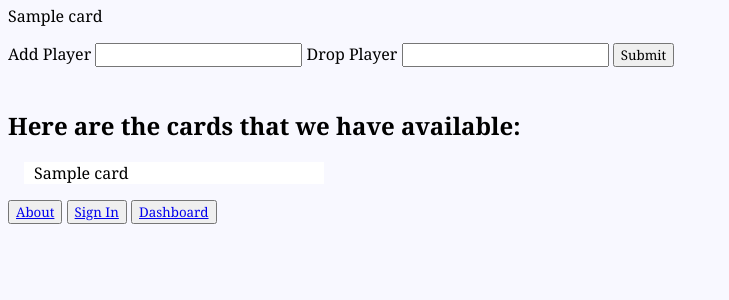
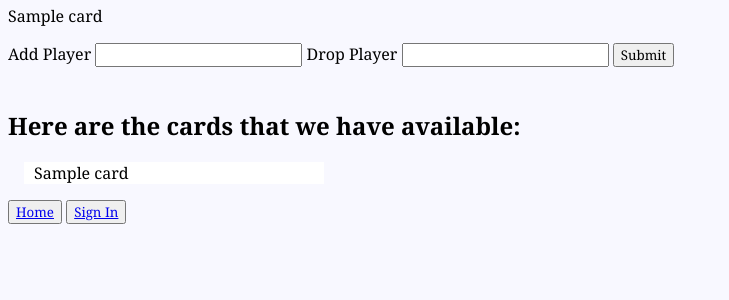
Before and after one commit to nolanjimmo/NBA-Trading-Cards, a Flask app: template templates/buy_cards.html in a window 1280 px wide. Shown: the part 275-575 px from the top of the page, without its empty margins (0-729 px from the left). Run offline with Flask 2, Linux system fonts and the light colour scheme; the template is opened without the code that fills it: most values are stand-ins (such as "Sample title", 1, 10 or a date in 2020).

Commit message:
renamed buttons at bottom of pages to be more clear for user

```diff
--- a/templates/buy_cards.html
+++ b/templates/buy_cards.html
@@ -44,8 +44,8 @@
                 <li>{{card.name}}</li>
             {%endfor%}
         </ul>
-        <button><a href="{{ url_for('about') }}">About</a></button>
+
+        <button><a href="{{ url_for('successful_sign_in') }}">Home</a></button>
         <button><a href="{{ url_for('sign_in') }}">Sign In</a></button>
-        <button><a href="{{ url_for('successful_sign_in') }}">Dashboard</a></button>
     </body>
 </html>
--- a/templates/display_cards.html
+++ b/templates/display_cards.html
@@ -16,8 +16,8 @@
                 <p>{{card.name}}, {{card.pos}}</p>
             {%endfor%}
         {%endif%}
-        <button><a href="{{ url_for('home') }}">Home</a></button>
+
+        <button><a href="{{ url_for('successful_sign_in') }}">Home</a></button>
         <button><a href="{{ url_for('sign_in') }}">Sign In</a></button>
-        <button><a href="{{ url_for('successful_sign_in') }}">Dashboard</a></button>
     </body>
 </html>
--- a/templates/trade_cards.html
+++ b/templates/trade_cards.html
@@ -36,8 +36,8 @@
             </form>
             {%endif%}
         {%endfor%}
-        <button><a href="{{ url_for('about') }}">About</a></button>
+
+        <button><a href="{{ url_for('successful_sign_in') }}">Home</a></button>
         <button><a href="{{ url_for('sign_in') }}">Sign In</a></button>
-        <button><a href="{{ url_for('successful_sign_in') }}">Dashboard</a></button>
     </body>
 </html>
```
